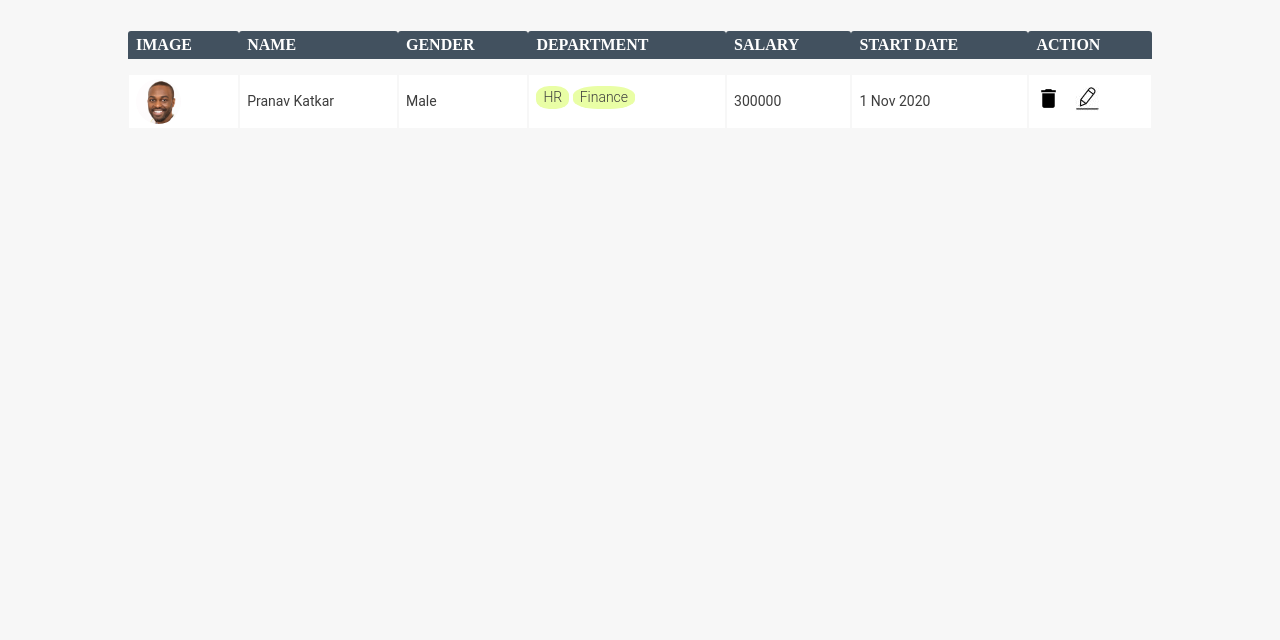
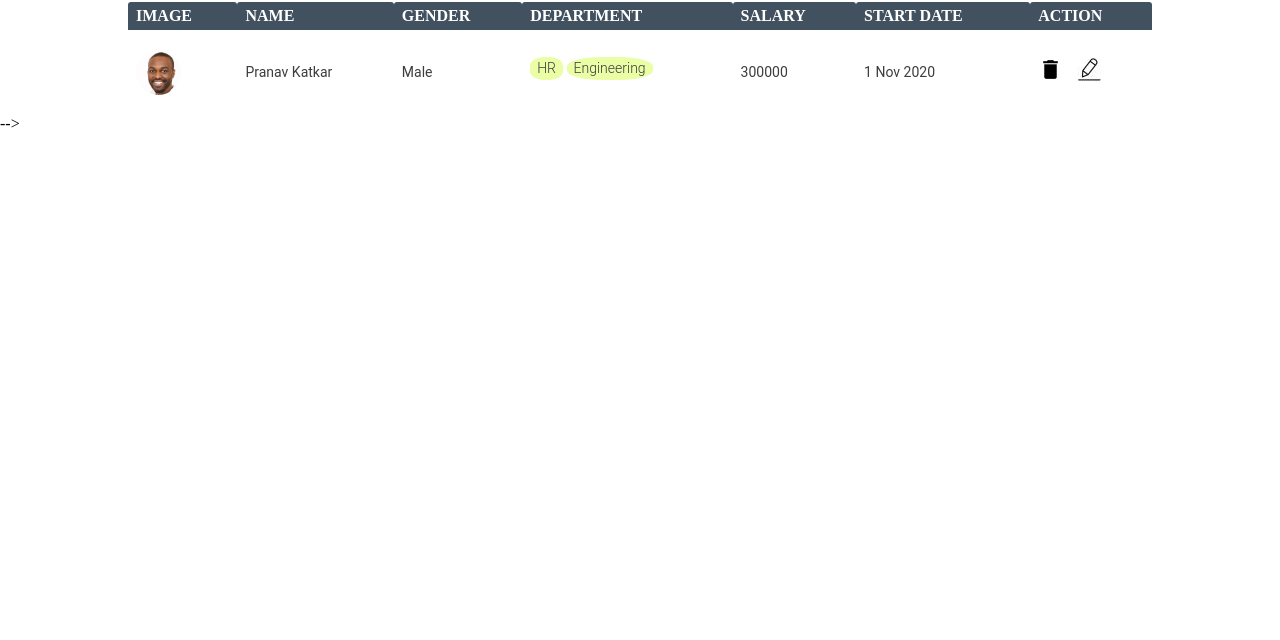
Before and after one commit to prak30/Day45, a plain HTML site: page home.html in a window 1280 px wide. Shown: the part 161-801 px from the top of the page. Drawn offline with Linux system fonts and the light colour scheme.

Commit message:
UC4:displayed employee details in tabular format using template literals

```diff
--- a/home.html
+++ b/home.html
@@ -13,13 +13,13 @@
         <div class="logo-content">
             <img src="logo.png" alt="logo">
             <div>
-                <span class="emp-text">EMPLOYEE</span>
+                <span class="emp-text">EMPLOYEE</span><br>
                 <span class="emp-text emp-payroll">PAYROLL</span>
             </div>
         </div>
     </header>
 
-    <div class="main-content">
+    <!-- <div class="main-content">
         <!-- UC2 -->
         <div class="header-content">
             <div class="emp-detail-text">
@@ -28,7 +28,7 @@
             <a href="emp.html" class="add-button">
                 <img src="add-24px.png" alt="">Add User</a>
         </div>
-        <div class="table-main">
+         <div class="table-main">
             <!-- UC3 -->
             <table id="table-display" class="table">
                 <tr>
@@ -58,7 +58,8 @@
             </table>
         </div>
 
-    </div>
+    </div>  -->
+    <script src="home.js"></script>
 
 
 </body>
--- /dev/null
+++ b/home.js
@@ -0,0 +1,35 @@
+window.addEventListener('DOMContentLoaded', (event) => {
+    createInnerHtml();
+});
+
+//Template litrals Es6 Features.
+
+const createInnerHtml = () => {
+    const innerHtml = `
+    <tr>
+        <th>Image</th>
+        <th>Name</th>
+        <th>Gender</th>
+        <th>Department</th>
+        <th>Salary</th>
+        <th>Start Date</th>
+        <th>Action</th>
+    </tr>
+    <tr>
+        <td><img class="profile" alt="img" src="Ellipse -2.png" </td>
+        <td>Pranav Katkar</td>
+        <td>Male</td>
+        <td>
+        <div class="dept-label">HR</div>
+        <div class="dept-label">Engineering</div>
+        </td>
+        <td>300000</td>
+        <td>1 Nov 2020</td>
+        <td>
+            <img name="1" onclick="remove(this)" alt="delete" src="delete-black-18dp.png">
+            <img name="1" alt="edit" onclick="update(this)" src="create-black-18dp.jpg">
+        </td>
+    </tr>
+`;
+document.querySelector('#table-display').innerHTML=innerHtml;
+}
```
